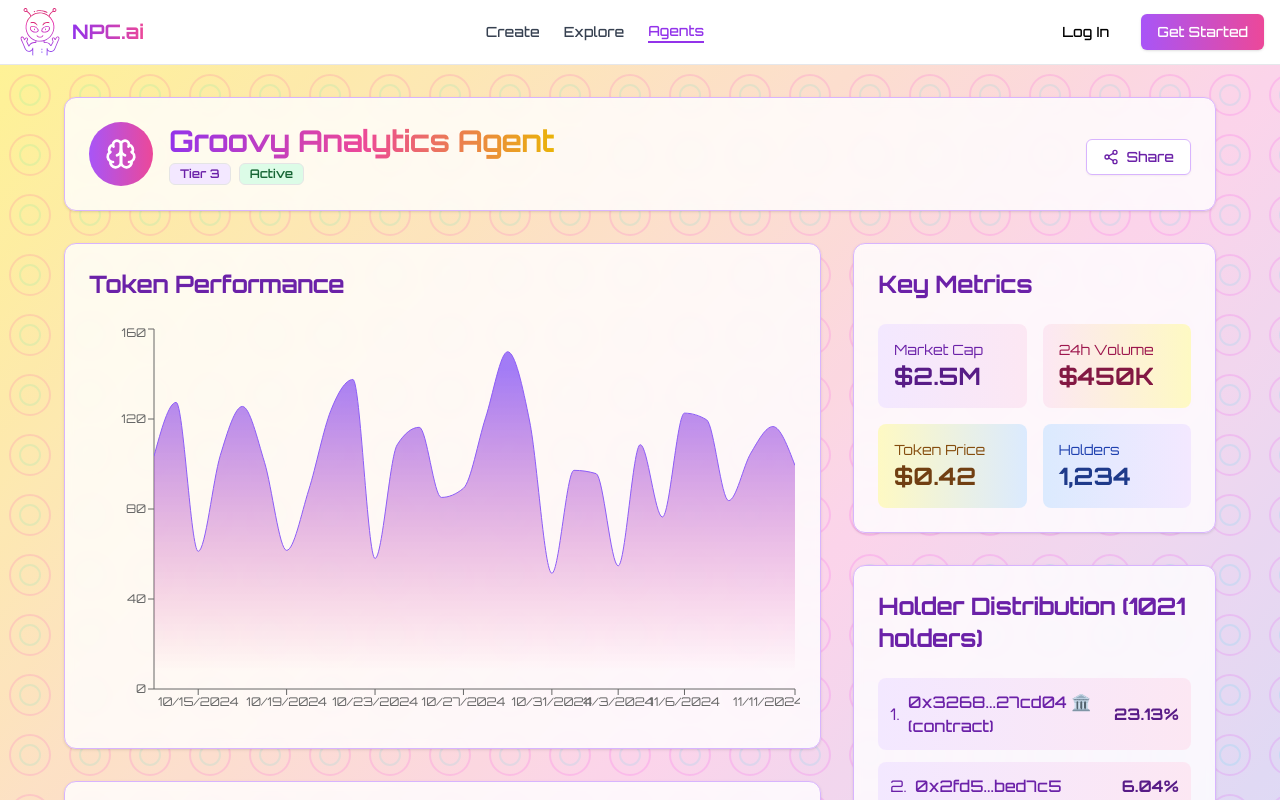
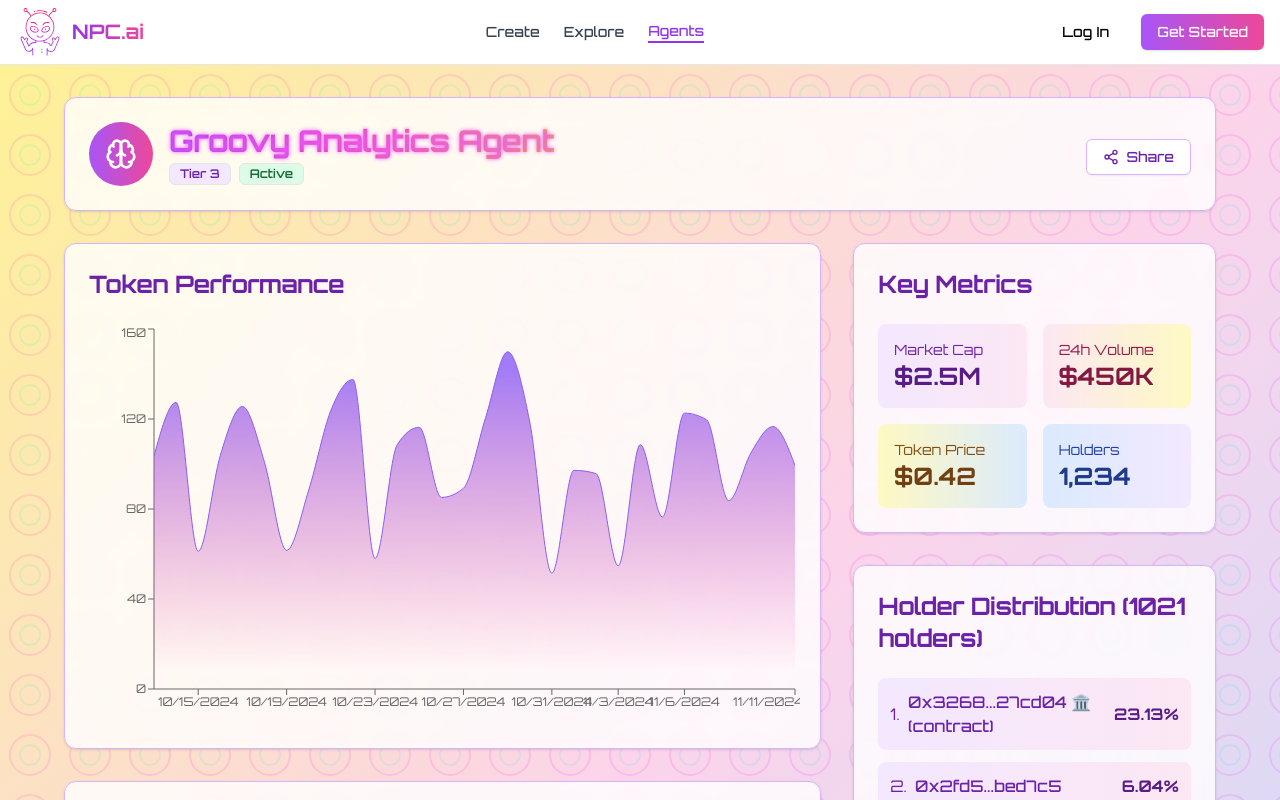
Before and after one commit to Ayushjain2205/bitcoin-hack-bangkok, a Next.js app: page /agent in a window 1280 px wide. Shown: the top 800 px of the page. Built offline with nearby package versions, Linux system fonts and the light colour scheme; what thirdweb would draw is missing.

Commit message:
Update agent heading

```diff
--- a/src/pages/agent/index.tsx
+++ b/src/pages/agent/index.tsx
@@ -99,8 +99,24 @@ export default function AgentProfile() {
                     <Brain className="w-8 h-8 text-white" />
                   </div>
                   <div>
-                    <CardTitle className="text-3xl font-bold text-transparent bg-clip-text bg-gradient-to-r from-purple-600 via-pink-500 to-yellow-500">
-                      Groovy Analytics Agent
+                    <CardTitle className="text-3xl font-bold relative">
+                      <motion.span
+                        className="text-transparent bg-clip-text bg-gradient-to-r from-purple-600 via-pink-500 to-yellow-500"
+                        animate={{
+                          textShadow: [
+                            "0 0 4px #ff00ff",
+                            "0 0 8px #00ffff",
+                            "0 0 4px #ff00ff",
+                          ],
+                        }}
+                        transition={{
+                          duration: 2,
+                          repeat: Infinity,
+                          repeatType: "reverse",
+                        }}
+                      >
+                        Groovy Analytics Agent
+                      </motion.span>
                     </CardTitle>
                     <div className="flex items-center space-x-2 mt-1">
                       <Badge
```
